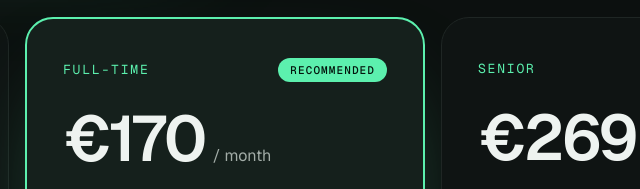
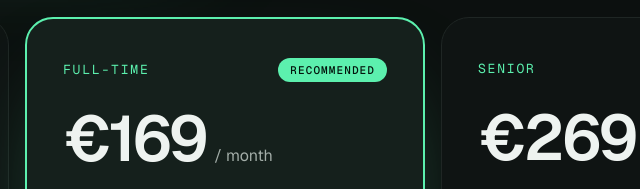
Before and after one commit to anesty0/kinitomou-website, a plain HTML site: page index.html in a window 1280 px wide. Shown: the part 5897-6086 px from the top of the page, 415-1055 px from the left. Drawn offline with nearby package versions, Linux system fonts and the light colour scheme.

Commit message:
Full-time receptionist price to 169

```diff
--- a/index.html
+++ b/index.html
@@ -665,7 +665,7 @@ details[open] .faq-icon{transform:rotate(45deg)}
 
 <div class="reveal" style="display: flex; flex-direction: column; gap: 22px; padding: 36px; border-radius: 28px; border: 2px solid #5CF0AE; background: color-mix(in oklab, #5CF0AE 7%, #0F1413); box-shadow: 0 40px 100px -50px color-mix(in oklab, #5CF0AE 60%, transparent)">
 <div style="display: flex; align-items: center; justify-content: space-between; gap: 12px; min-height: 30px"><span style="font-family: 'Geist Mono', ui-monospace, monospace; font-size: 13px; letter-spacing: 0.14em; color: #5CF0AE">FULL-TIME</span><span style="padding: 5px 12px; border-radius: 999px; background: #5CF0AE; color: #03140C; font-family: 'Geist Mono', ui-monospace, monospace; font-size: 11px; font-weight: 500; letter-spacing: 0.1em">RECOMMENDED</span></div>
-<div style="display: flex; align-items: baseline; gap: 8px"><span style="font-size: 64px; line-height: 1; letter-spacing: -0.04em; font-weight: 600">€170</span><span style="font-size: 16px; color: #A3ADA8">/ month</span></div>
+<div style="display: flex; align-items: baseline; gap: 8px"><span style="font-size: 64px; line-height: 1; letter-spacing: -0.04em; font-weight: 600">€169</span><span style="font-size: 16px; color: #A3ADA8">/ month</span></div>
 <div style="display: flex; flex-direction: column; gap: 4px"><span style="font-size: 18px; font-weight: 500">150 tasks a month</span><span style="font-size: 14px; color: #7C8782">Up to 20 a day</span></div>
 <div aria-hidden="true" style="height: 1px; background: #2B4A3B"></div>
 <div style="flex: 1 1 auto; display: flex; flex-direction: column; gap: 12px">
```
